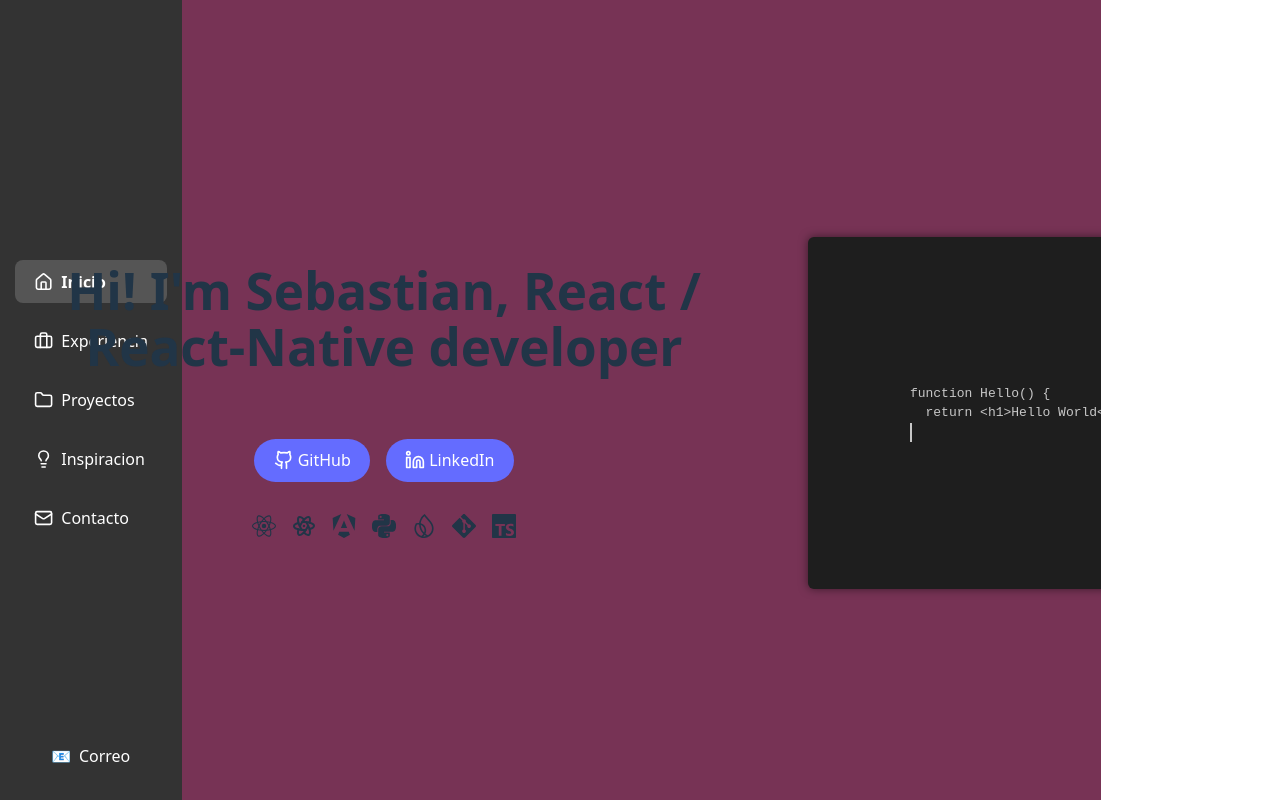
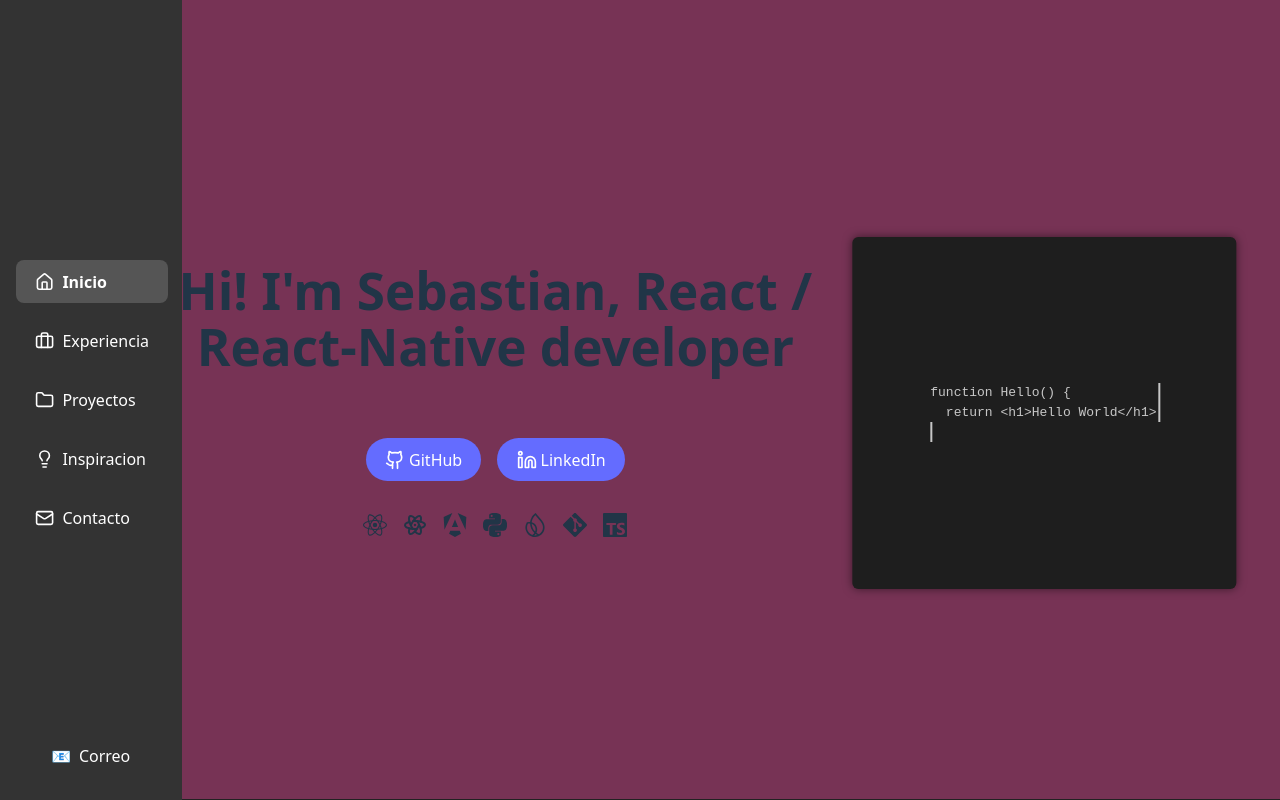
Before and after one commit to SbtnAvls/me, a React (Vite) app: page / in a window 1280 px wide. Built offline with nearby package versions, Linux system fonts and the light colour scheme.

Commit message:
Fix sidebar layout and card centering

```diff
--- a/src/App.css
+++ b/src/App.css
@@ -21,6 +21,7 @@
   padding: 1rem;
   transition: width 0.3s;
   align-items: center;
+  z-index: 10;
 }
 
 .sidebar:hover {
@@ -102,7 +103,8 @@
 
 
 .pages {
-  width: calc(100%);
+  margin-left: 60px;
+  width: calc(100% - 60px);
   height: 100vh;
   overflow-y: auto;
   transition: margin-left 0.3s, width 0.3s;
@@ -115,17 +117,20 @@
 }
 
 .sidebar:hover ~ .pages {
-  width: calc(100% - 14%);
+  margin-left: 150px;
+  width: calc(100% - 150px);
 }
 
 .page {
   height: 100vh;
-  width: 100vw;
+  width: 100%;
+  box-sizing: border-box;
   display: flex;
   align-items: center;
   justify-content: center;
   border-bottom: 1px solid #222;
   background-color: #735;
+  padding: 0 1rem;
 }
 
 .page > * {
--- a/src/components/Experience.css
+++ b/src/components/Experience.css
@@ -16,6 +16,8 @@
   line-height: 1.6;
   animation: fadeInUp 0.8s ease forwards;
   opacity: 0;
+  display: flex;
+  flex-direction: column;
   justify-content: center;
   align-items: center;
 }
--- a/src/components/Projects.css
+++ b/src/components/Projects.css
@@ -21,6 +21,7 @@
   height: 80vh;
   display: flex;
   flex-direction: column;
+  align-items: center;
   animation: fadeInUp 0.8s ease forwards;
   opacity: 0;
 }
```
